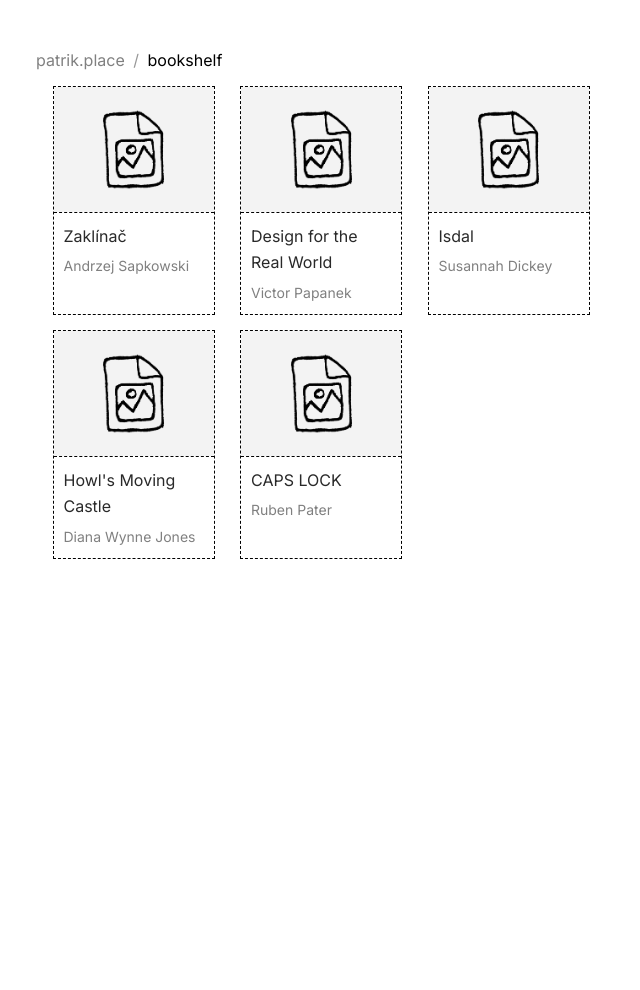
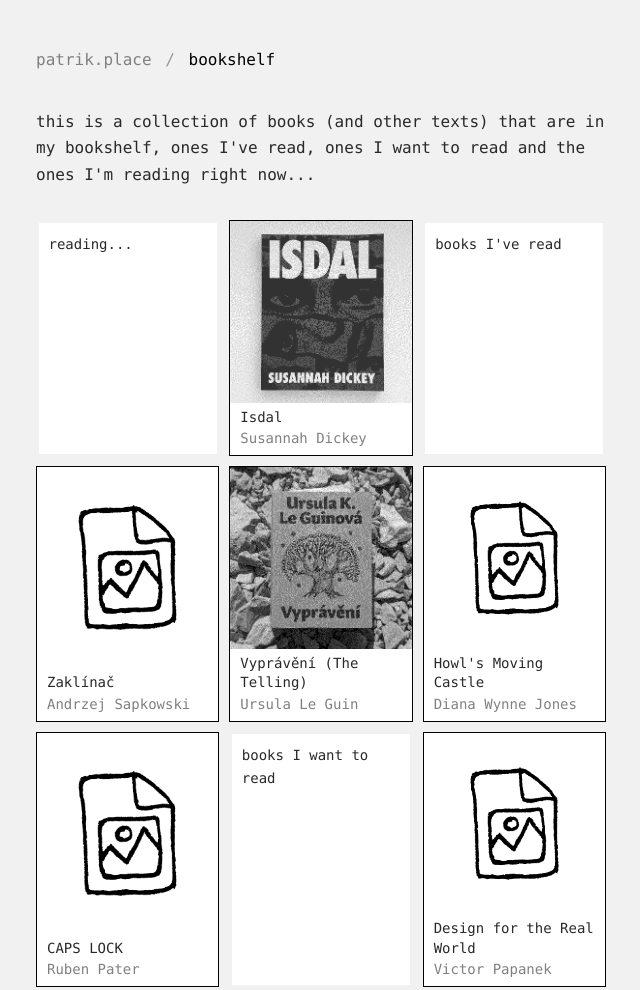
Before and after one commit to patrik-fm/patrik.place, an Eleventy site: page src/bookshelf/index.html in a window 1280 px wide. Shown: the whole page, without its empty margins (319-959 px from the left). Before the commit the page ends 900 px from the top, so only its background shows below. Built offline with nearby package versions, Linux system fonts and the light colour scheme; Eleventy itself is replaced by a stand-in of ours; files that its build step writes are made by us from their sources.

Commit message:
bookshelf update

```diff
--- /dev/null
+++ b/src/_includes/book-tile.html
@@ -0,0 +1,20 @@
+<li>
+    <a class="book-item" href="/bookshelf">
+        <div class="book-img">
+            <img src="{{ book.data.image }}" alt="{{ book.data.title }} {{ book.data.author }}">
+        </div>
+        <div class="book-info">
+            <p class="book-title">{{ book.data.title }}</p>
+            <p class="book-author">{{ book.data.authors }}</p>
+            <!-- {% if book.data.authors %}
+                <ul>
+                    {% for author in book.data.authors %}
+                        <li>
+                            <a href="/bookshelf/author/{{ author | slugify }}">{{author}}</a>
+                        </li>
+                    {% endfor %}
+                </ul>
+            {% endif %} -->
+        </div>
+    </a>
+</li>
--- a/src/bookshelf/books/book-1.md
+++ b/src/bookshelf/books-read/caps-lock.md
@@ -1,5 +1,6 @@
 ---
 title: CAPS LOCK
-author: Ruben Pater
+authors:
+    - Ruben Pater
 image: ../assets/images/placeholder-img.png
 ---
--- a/src/bookshelf/books/book-2.md
+++ b/src/bookshelf/books-read/howls-moving-castle.md
@@ -1,5 +1,6 @@
 ---
 title: Howl's Moving Castle
-author: Diana Wynne Jones
+authors:
+    - Diana Wynne Jones
 image: ../assets/images/placeholder-img.png
 ---
--- /dev/null
+++ b/src/bookshelf/books-read/vypraveni.md
@@ -0,0 +1,6 @@
+---
+title: Vyprávění (The Telling)
+authors:
+    - Ursula Le Guin
+image: ../assets/images/books/vypraveni.png
+---
--- a/src/bookshelf/books/book-5.md
+++ b/src/bookshelf/books-read/zaklinac.md
@@ -1,5 +1,6 @@
 ---
 title: Zaklínač
-author: Andrzej Sapkowski
+authors:
+    - Andrzej Sapkowski
 image: ../assets/images/placeholder-img.png
 ---
--- /dev/null
+++ b/src/bookshelf/books-reading/isdal.md
@@ -0,0 +1,7 @@
+---
+title: Isdal
+authors:
+    - Susannah Dickey
+image: ../assets/images/books/isdal.png
+reading: true
+---
--- a/src/bookshelf/books/book-4.md
+++ b/src/bookshelf/books-wishlist/design-for-the-real-world.md
@@ -1,5 +1,6 @@
 ---
 title: Design for the Real World
-author: Victor Papanek
+authors:
+    - Victor Papanek
 image: ../assets/images/placeholder-img.png
 ---
--- a/src/bookshelf/books/book-3.md
+++ /dev/null
@@ -1,6 +0,0 @@
----
-title: Isdal
-author: Susannah Dickey
-image: ../assets/images/placeholder-img.png
-reading: true
----
--- a/src/bookshelf/index.html
+++ b/src/bookshelf/index.html
@@ -3,17 +3,40 @@ layout: layouts/bookshelf.html
 title: bookshelf
 ---
 
+<p> this is a collection of books (and other texts) that are in my bookshelf, ones I've read, ones I want to read and the ones I'm reading right now... </p>
+
 <ul class="book-grid">
-    {% for book in collections.books | reverse %}
-        <li class="book-item">
-            <div class="book-img">
-                <!--<div class="reading-tag"><p><span></span></p></div>-->
-                <img src="{{ book.data.image }}" alt="{{ book.data.title }} {{ book.data.author }}">
-            </div>
-            <div class="book-info">
-                <p class="book-title">{{ book.data.title }}</p>
-                <p class="book-author">{{ book.data.author }}</p>
-            </div>
-        </li>
+
+    <!-- BOOKS I'M CURRENTLY READING -->
+
+    <li class="book-category">
+        <p><span></span></p>
+    </li>
+
+    {% for book in collections['books-reading'] | reverse %}
+        {% include "book-tile.html"%}
     {% endfor %}
+
+
+    <!-- BOOKS I'VE READ -->
+
+    <li class="book-category">
+        <p>books I've read</p>
+    </li>
+
+    {% for book in collections['books-read'] | reverse %}
+        {% include "book-tile.html"%}
+    {% endfor %}
+
+
+    <!-- BOOKS I WANT TO READ -->
+
+    <li class="book-category">
+        <p>books I want to read</p>
+    </li>
+
+    {% for book in collections['books-wishlist'] | reverse %}
+        {% include "book-tile.html"%}
+    {% endfor %}
+
 </ul>
--- a/src/css/base.css
+++ b/src/css/base.css
@@ -2,8 +2,9 @@ body {
     max-width: 610px;
     padding: 0;
     margin: 0 auto;
-    font-family:'Inter', sans-serif;
+    font-family:'consolas', consolas;
     font-size: 16px;
+    background-color: rgb(241, 241, 241);
 }
 
 .main {
@@ -41,6 +42,7 @@ a:active {
 ul.navigation {
     list-style: none;
     padding: 0;
+    margin: 16px 0 40px 0;
 }
 
 ul.navigation li {
@@ -139,11 +141,11 @@ ul.navigation li+li:before {
 .tag a:visited {
     padding: 3px 5px;
     margin: 0 3px;
-    background: rgb(255, 255, 255);
-    border: 1px solid grey;
+    background: rgb(225, 225, 225);
+    /*border: 1px solid grey;*/
     border-radius: 5px;
     text-decoration: none;
-    color: grey;
+    color: rgb(0, 0, 0);
     font-family: monospace;
 }
 
@@ -162,48 +164,114 @@ ul.navigation li+li:before {
 /* BOOKSHELF */
 
 .book-grid {
+    display: grid;
+    grid-template-columns: repeat(auto-fit, minmax(150px, 1fr));
+    gap: 10px;
+
     list-style-type: none;
-    padding: 0 0 0;
-    margin: 10px auto;
-    display: grid;
-    grid-template-columns: repeat(auto-fit, 150px);
+    padding: 16px 0 0 0;
+    margin: 16px 0;
+
+    /*
     margin-inline: auto;
     justify-content: space-evenly;
     justify-items: center;
-    gap: 15px;
+    */
+}
+
+.book-category {
+
+    display: flex;
+    flex-direction: column;
+    align-items: flex-start;
+    /* gap: 8px; */
+    flex: 1 0 0;
+    align-self: stretch;
+
+    background-color: rgb(255, 255, 255);
+    margin: 2.5px;
+}
+
+.book-category p {
+    font-size: 14px;
+    padding: 10px;
+    margin: 0px;
+}
+
+.book-grid li {
+    display: flex;
 }
 
 .book-item {
-    width: 160px;
-    border: 1.5px black dashed;
-}
-.book-img {
-   background: rgb(243, 243, 243);
+    display: flex;
+    flex-direction: column;
+    align-items: flex-start;
+    gap: 0px;
+    flex: 1 0 0;
+    align-self: stretch;
+    border: 1px black solid;
 }
 
-.book-item img {
-    display: block;
-    width: 125px;
-    height: auto;
-    margin: auto;
-  }
+.book-grid a:link,
+.book-grid a:visited {
+    text-decoration: none;
+}
+
+.book-grid a:hover,
+.book-grid a:active {
+    text-decoration: none;
+}
+
+.book-img {
+    position: relative;
+    width: 100%;
+    padding-top: 100%;
+    background-size: cover;
+    background-position: center;
+    overflow: hidden;
+
+    flex: 1 0 0;
+    align-self: stretch;
+
+    background: white;
+}
+
+.book-img img {
+    position: absolute;
+    top: 0;
+    left: 0;
+    width: 100%;
+    height: 100%;
+    object-fit: cover;
+}
 
 .book-info {
+    display: flex;
+    flex-direction: column;
+    align-items: flex-start;
+    align-self: stretch;
+
     padding: 5px 10px;
-    border-top: 1.5px black dashed;
+    background: white;
 }
 
 .book-title {
-    margin: 5px 0;
+    margin: 0;
+    font-size: 14px;
+    line-height: 1.4;
 }
 
 .book-author {
-    margin: 5px 0;
+    margin: 0;
     color: grey;
     font-size: 14px;
 }
 
-.reading-tag p span:before {
+.book-item:hover .book-info {
+    background: rgb(255, 250, 216);
+}
+
+.book-category p span:before {
     animation: dots 2s linear infinite;
     content: '';
   }
--- a/src/index.html
+++ b/src/index.html
@@ -10,8 +10,8 @@ description: "hi, i'm patrik and this is my lil place on the internet"
     this site is my attempt to create a space where I can build my own lil tools and libraries and share things I find interesting with you here on the internet.
     I've been part of this group called <a href="https://agdx.info">agdx</a> since what feels like forever and together we've been redesigning ourselves and the world around us for it to make a little more sense and to be kind to all of it's inhabitants.
     Most of the time I'm doing so by learning how to make stuff myself and sharing what I've learned on this <a href="/blog">blog</a>.
-    Other times I'm taking care of my lil off grid place in the real world and logging my progress here.
-    Please feel free to stop by my <a href="/bookshelf">bookshelf</a> and browse through books and texts I find inspiring.
+    Other times I'm taking care of my lil off grid sanctuary and logging my progress here.
+    Feel free to stop by my <a href="/bookshelf">bookshelf</a> and browse through books and texts I find inspiring.
 </p>
 
 <div class="webring">
@@ -23,6 +23,7 @@ description: "hi, i'm patrik and this is my lil place on the internet"
         <li><a href="https://katerina.today/">katerina.today</a></li>
         <li><a href="https://purefucking.fun/">purefucking.fun</a></li>
         <li><a href="https://aaa.systems/">aaa.systems</a></li>
+        <li><a href="https://foundation.axdx.site/">foundation.axdx.site</a></li>
     </ul>
 </div>
 
```
Also changed, not shown: src/_includes/components/book.js (deleted, +0 -18 lines), src/_includes/layouts/post.html (+3 -2 lines), .eleventy.js, src/_includes/layouts/book.html (added), src/assets/images/books/isdal.png (added), src/assets/images/books/vypraveni.png (added), src/assets/images/trikrat-v-roli.jpg (added).
